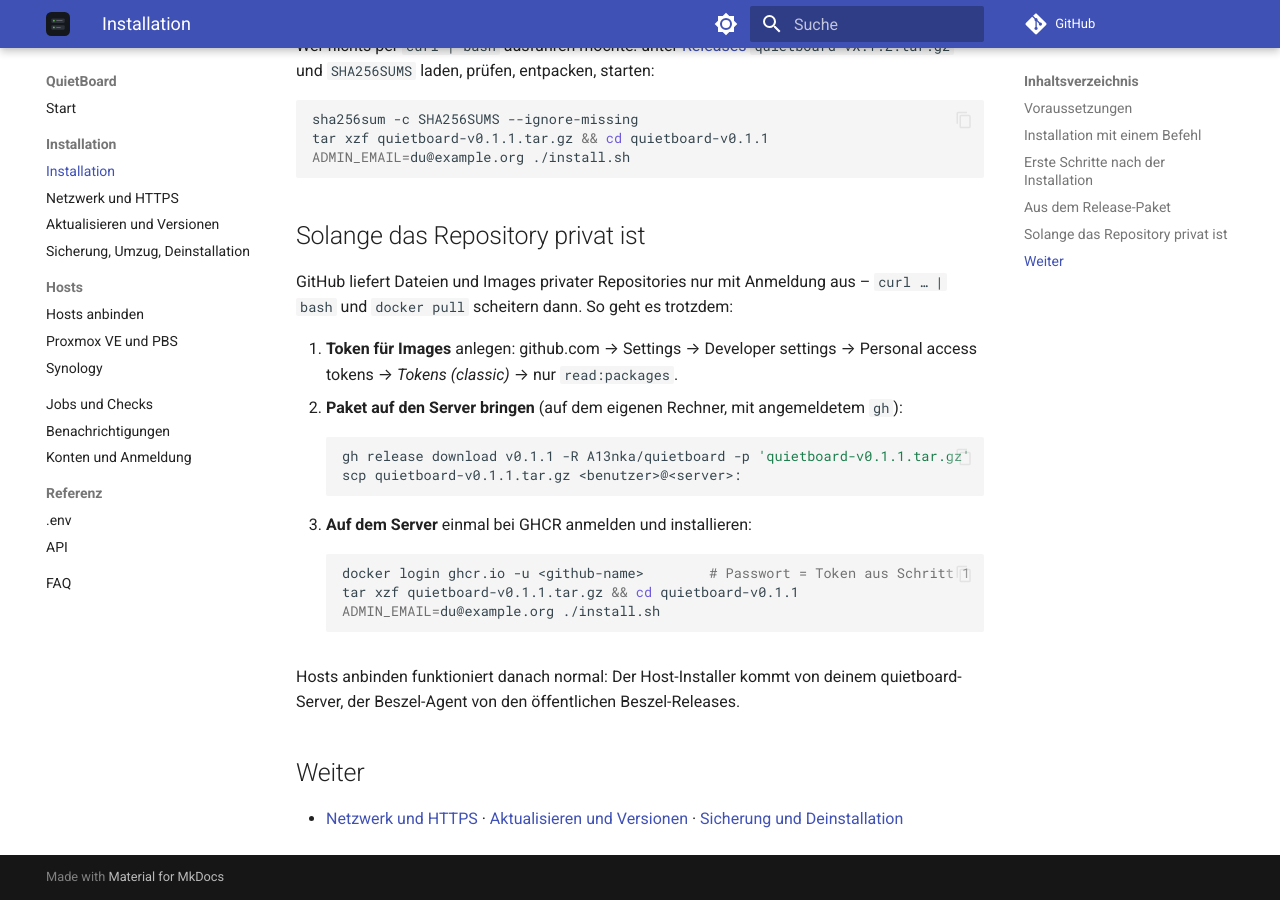
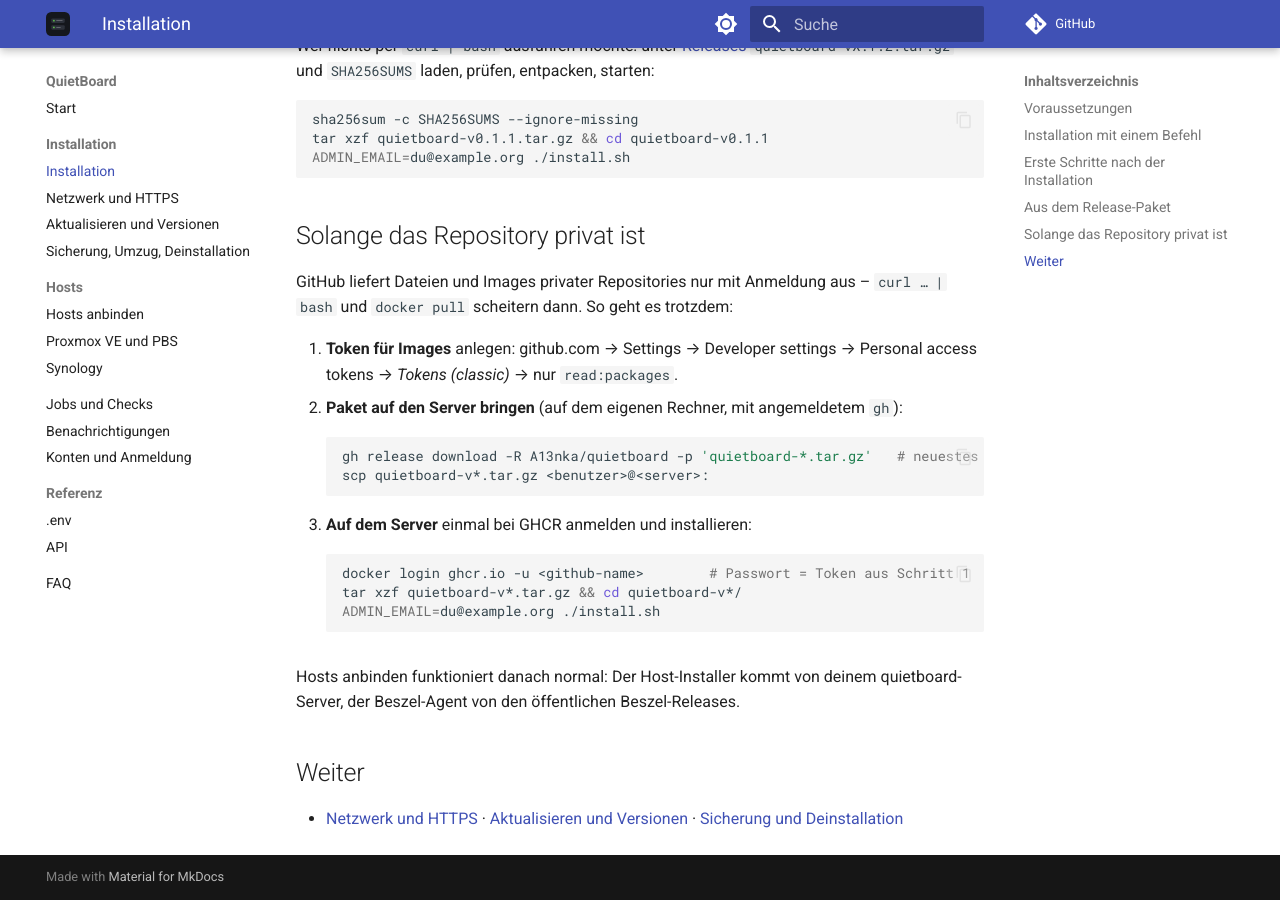
Before and after one commit to A13nka/quietboard, an MkDocs documentation site: the page built from docs/install/index.md, in a window 1280 px wide and 900 px high, scrolled down 1801 px. Built offline with MkDocs 1.6.1 and Material for MkDocs 9.7.7, drawn with Linux system fonts in a browser that asks for light colours; comment, search, counter and statistics services are not loaded.

Commit message:
docs: private-phase install steps without fixed version
Co-Authored-By: Claude Opus 5.5 <noreply@anthropic.com>

````diff
--- a/docs/install/index.md
+++ b/docs/install/index.md
@@ -66,13 +66,13 @@ GitHub liefert Dateien und Images privater Repositories nur mit Anmeldung aus
 1. **Token für Images** anlegen: github.com → Settings → Developer settings → Personal access tokens → *Tokens (classic)* → nur `read:packages`.
 2. **Paket auf den Server bringen** (auf dem eigenen Rechner, mit angemeldetem `gh`):
    ```bash
-   gh release download v0.1.1 -R A13nka/quietboard -p 'quietboard-v0.1.1.tar.gz'
-   scp quietboard-v0.1.1.tar.gz <benutzer>@<server>:
+   gh release download -R A13nka/quietboard -p 'quietboard-*.tar.gz'   # neuestes Release
+   scp quietboard-v*.tar.gz <benutzer>@<server>:
    ```
 3. **Auf dem Server** einmal bei GHCR anmelden und installieren:
    ```bash
    docker login ghcr.io -u <github-name>        # Passwort = Token aus Schritt 1
-   tar xzf quietboard-v0.1.1.tar.gz && cd quietboard-v0.1.1
+   tar xzf quietboard-v*.tar.gz && cd quietboard-v*/
    ADMIN_EMAIL=du@example.org ./install.sh
    ```
 
````
